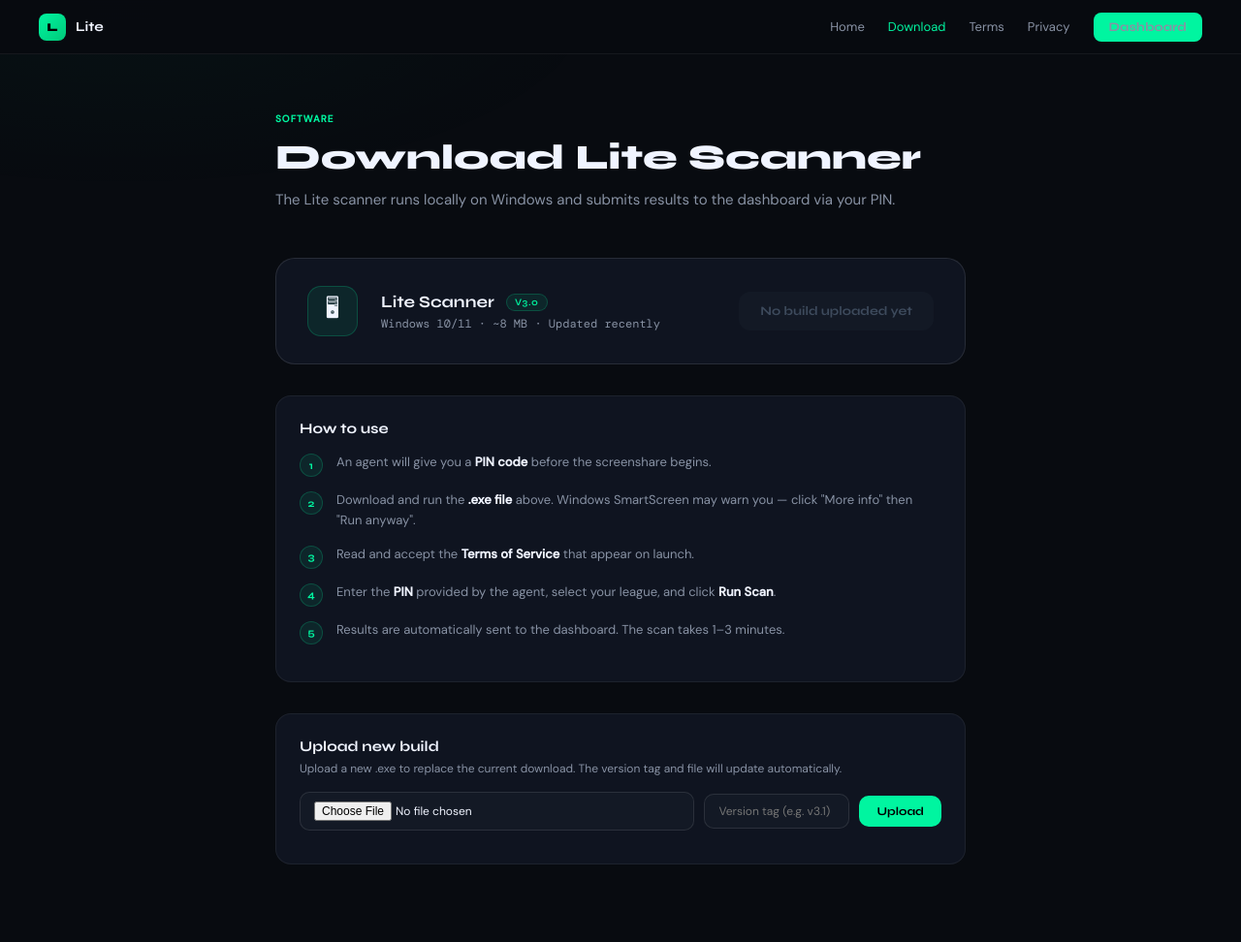
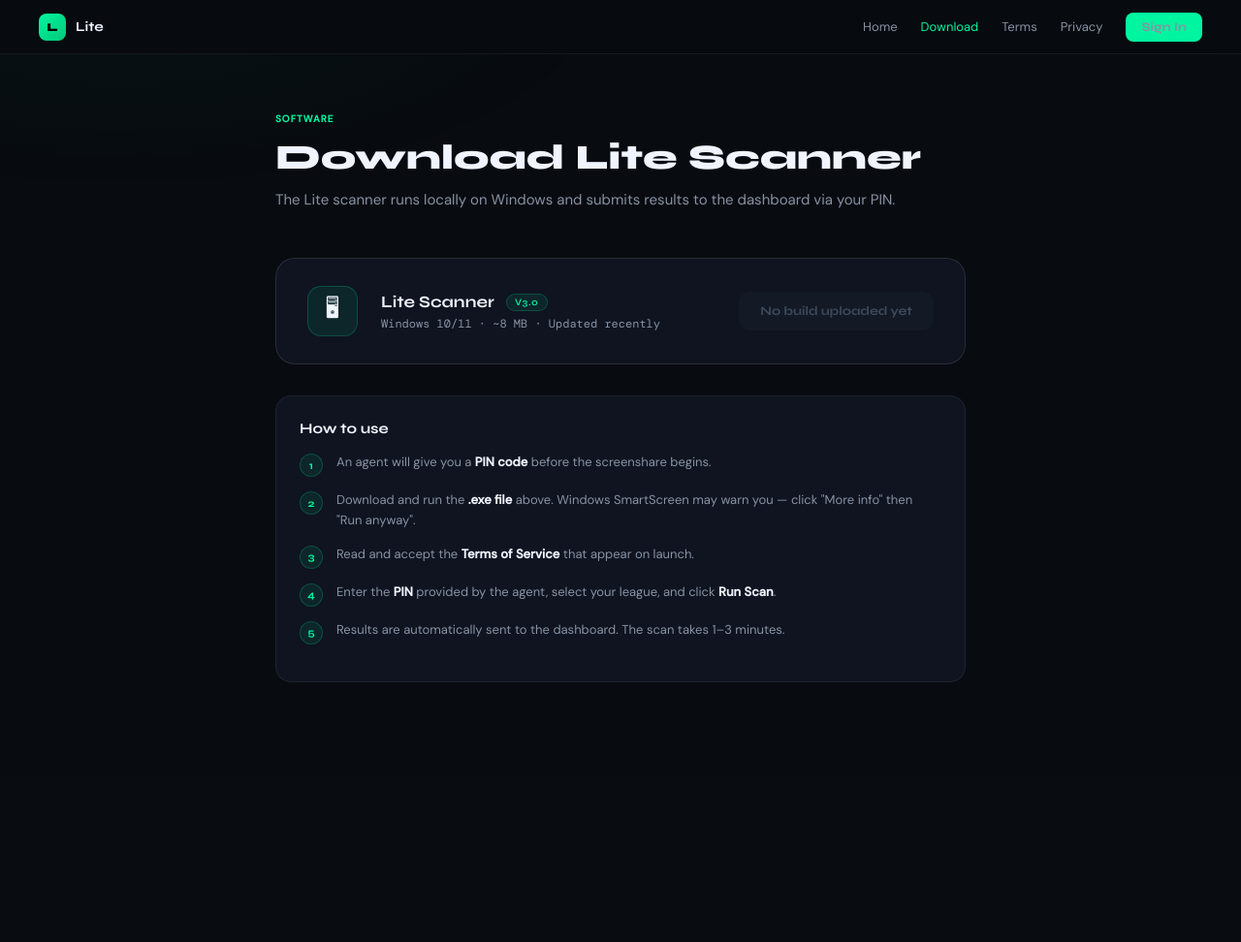
Before and after one commit to n0unt/pccheckersitee, a Flask app: template templates/download.html in a window 1280 px wide. Shown: the whole page at 97% size. After the commit the page ends 704 px from the top, so only its background shows below. Run offline with Flask 3, Linux system fonts and the light colour scheme; the template is opened without the code that fills it, so the values that code supplies are empty; the visitor is signed in with stand-in values (Sample User, id 1); some libraries are stand-ins or nearby versions.

Commit message:
Refactor user session checks in download.html

```diff
--- a/templates/download.html
+++ b/templates/download.html
@@ -59,7 +59,7 @@ h1{font-family:'Syne',sans-serif;font-size:36px;font-weight:800;margin-bottom:10
     <a href="/download" class="active">Download</a>
     <a href="/terms">Terms</a>
     <a href="/privacy">Privacy</a>
-    {% if session and session.get('user_id') %}
+    {% if user %}
     <a href="/dashboard" class="nav-btn">Dashboard</a>
     {% else %}
     <a href="/login" class="nav-btn">Sign In</a>
@@ -93,7 +93,7 @@ h1{font-family:'Syne',sans-serif;font-size:36px;font-weight:800;margin-bottom:10
     <div class="step"><div class="step-num">5</div><div class="step-text">Results are automatically sent to the dashboard. The scan takes 1–3 minutes.</div></div>
   </div>
 
-  {% if session and session.get('role') in ('owner','admin') %}
+  {% if user and user.role in ('owner','admin') %}
   <div class="upload-card show">
     <div class="upload-title">Upload new build</div>
     <div class="upload-sub">Upload a new .exe to replace the current download. The version tag and file will update automatically.</div>
@@ -109,21 +109,29 @@ h1{font-family:'Syne',sans-serif;font-size:36px;font-weight:800;margin-bottom:10
 
 <script>
 async function uploadBuild(){
-  const file = document.getElementById('exe-file').files[0];
-  const ver  = document.getElementById('ver-input').value.trim();
-  if(!file){ document.getElementById('upload-status').textContent='Please select a file.'; return; }
-  document.getElementById('upload-status').textContent='Uploading…';
+  const fileInput = document.getElementById('exe-file');
+  const ver = document.getElementById('ver-input').value.trim() || 'v3.0';
+  const status = document.getElementById('upload-status');
+  if(!fileInput.files.length){ status.style.color='var(--amber)'; status.textContent='Please select a file.'; return; }
+  const file = fileInput.files[0];
+  status.style.color='var(--fg2)'; status.textContent=`Uploading ${file.name} (${(file.size/1024/1024).toFixed(1)} MB)…`;
+  try {
     const fd = new FormData();
     fd.append('file', file);
-  fd.append('version', ver || 'v3.0');
+    fd.append('version', ver);
     const r = await fetch('/api/admin/upload-exe', {method:'POST', body:fd});
     const d = await r.json();
     if(d.ok){
-    document.getElementById('upload-status').style.color='var(--green)';
-    document.getElementById('upload-status').textContent='Uploaded! Refresh to see the new download link.';
+      status.style.color='var(--green)';
+      status.textContent=`✓ Uploaded ${d.version} (${d.size}). Refresh to confirm.`;
+      setTimeout(()=>location.reload(), 1500);
     } else {
-    document.getElementById('upload-status').style.color='var(--red)';
-    document.getElementById('upload-status').textContent='Error: '+(d.error||'unknown');
+      status.style.color='var(--red)';
+      status.textContent='Error: '+(d.error||'unknown');
+    }
+  } catch(e){
+    status.style.color='var(--red)';
+    status.textContent='Upload failed: '+e.message;
   }
 }
 </script>
```
Lines whose indentation alone changed are shown as unchanged.
